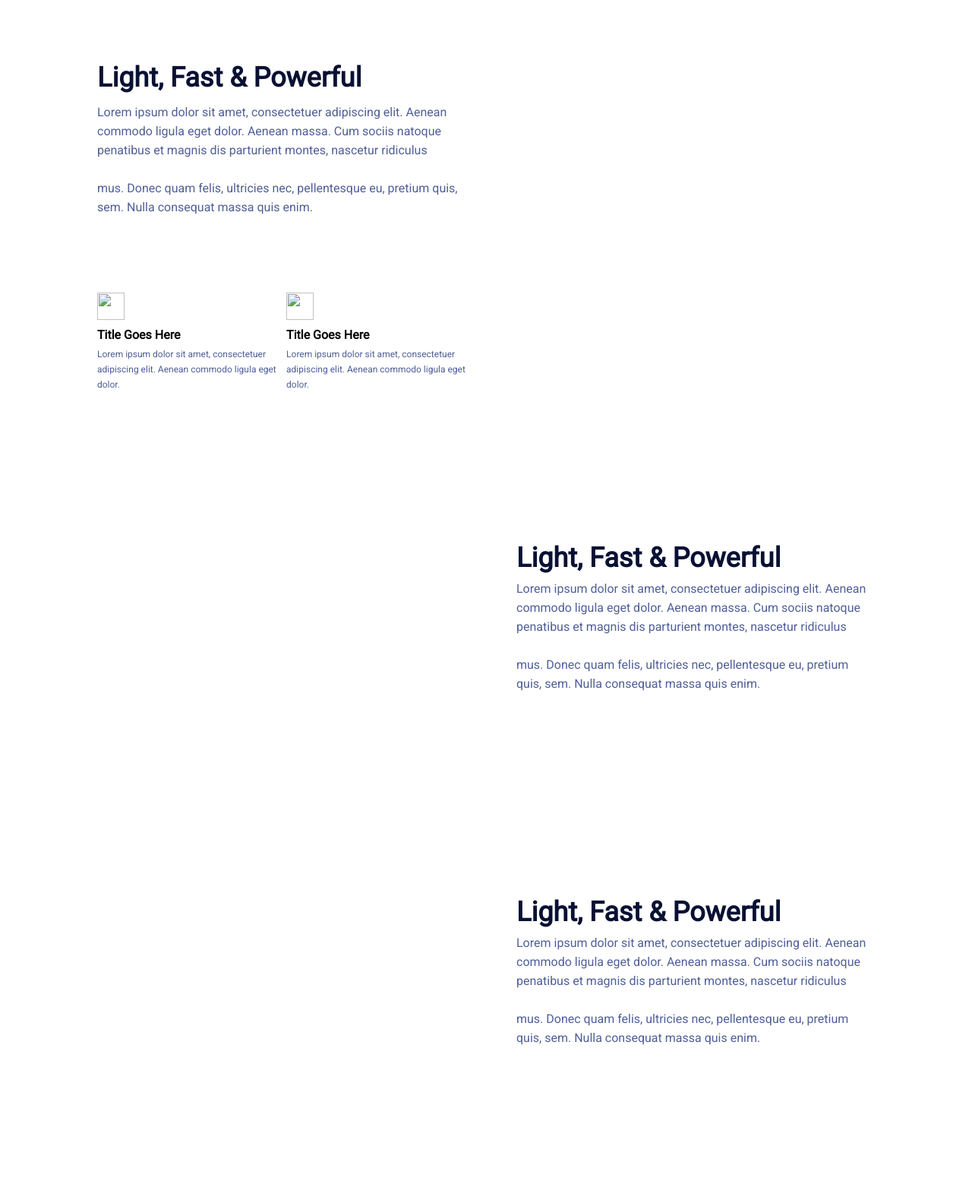
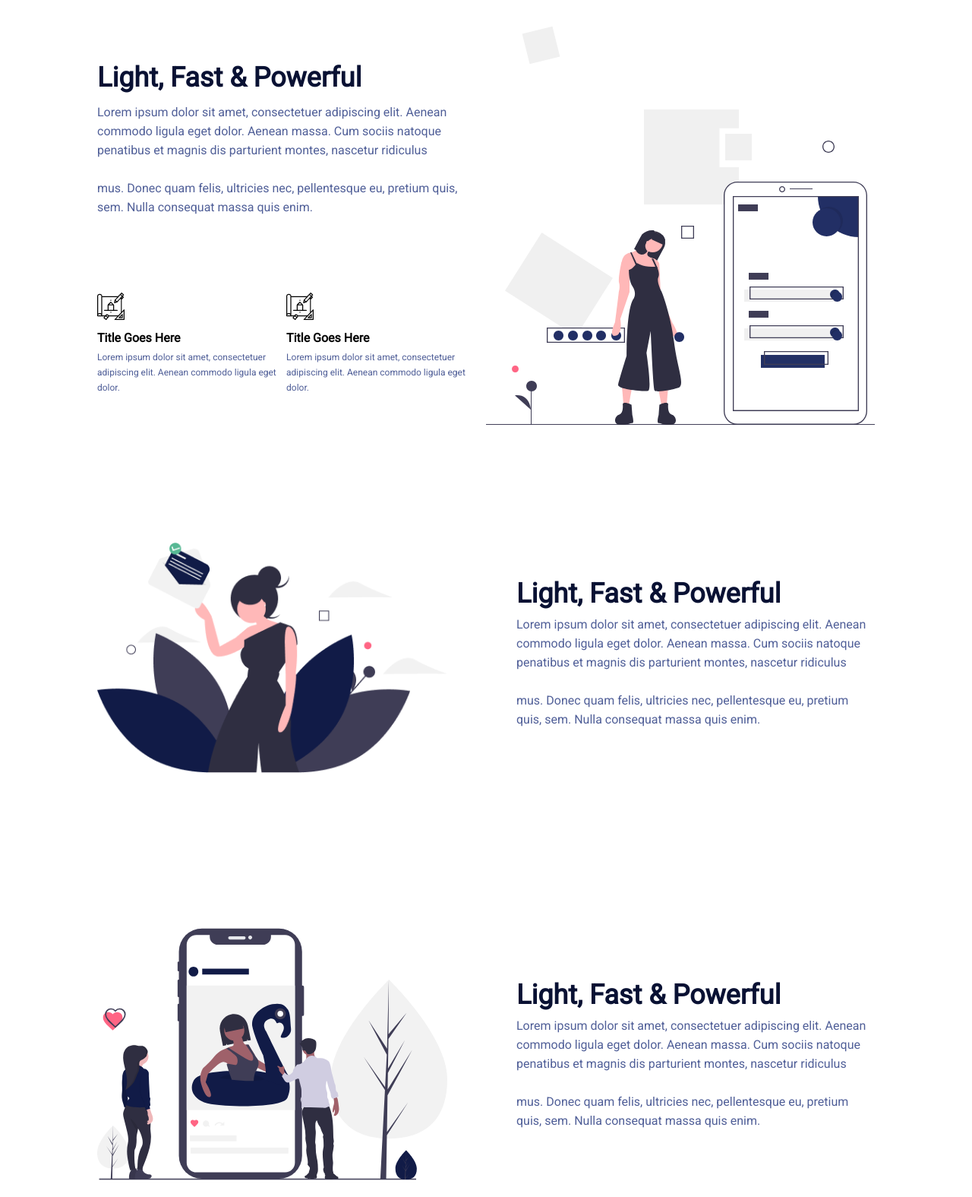
Before and after one commit to mdyasin209/shop, a plain HTML site: page index.html in a window 1280 px wide. Shown: the part 1070-2645 px from the top of the page at 76% size. Drawn offline with Linux system fonts and the light colour scheme; the site is published under a folder, as on GitHub Pages, so addresses that start at the root find nothing; files whose address does not match are found by name.

Commit message:
Updated image route

```diff
--- a/index.html
+++ b/index.html
@@ -15,7 +15,7 @@
 <body>
     <div class="project-two-home-page">
         <div class="header-section-img-content">
-            <img src="/public/images/Group.svg" alt="">
+            <img src="public/images/Group.svg" alt="header logo image">
         </div>
         <div class="home-page-child-section">
             <!-- header-secion-is-start -->
@@ -73,14 +73,14 @@
                         </div>
                         <div class="content-description">
                             <div class="content-description-one">
-                                <a href="#"><img src="/public/images/Combined Shape.png" alt=""></a>
+                                <a href="#"><img src="public/images/Combined Shape.png" alt=""></a>
                                 <h3>Title Goes Here</h3>
                                 <p>Lorem ipsum dolor sit amet, consectetuer adipiscing elit.
                                     Aenean commodo ligula eget dolor. </p>
 
                             </div>
                             <div class="content-description-two">
-                                <a href="#"><img src="/public/images/Combined Shape.png" alt=""></a>
+                                <a href="#"><img src="public/images/Combined Shape.png" alt=""></a>
                                 <h3>Title Goes Here</h3>
                                 <p>Lorem ipsum dolor sit amet, consectetuer adipiscing elit.
                                     Aenean commodo ligula eget dolor.
@@ -90,7 +90,7 @@
                         </div>
                     </div>
                     <div class="second-section-content-img">
-                        <img src="/public/images/undraw_mobile_login_ikmv.svg" alt="">
+                        <img src="public/images/undraw_mobile_login_ikmv.svg" alt="">
 
                     </div>
 
@@ -100,7 +100,7 @@
             <!-- third-secion-is-start -->
             <section class="secton-third-in-home-page">
                 <div class="section-third-img-content">
-                    <img src="/public/images/undraw_happy_news_hxmt.png" alt="">
+                    <img src="public/images/undraw_happy_news_hxmt.png" alt="">
                 </div>
 
                 <div class="section-third-discription-content">
@@ -121,7 +121,7 @@
             <!-- four-secion-is-start -->
             <section class="secton-four-in-home-page">
                 <div class="section-four-img-content">
-                    <img src="/public/images/undraw_social_influencer_sgsv.svg" alt="">
+                    <img src="public/images/undraw_social_influencer_sgsv.svg" alt="">
                 </div>
 
                 <div class="section-four-discription-content">
@@ -142,7 +142,7 @@
             <!-- five-secion-is-start -->
             <section class="secton-five-in-home-page">
                 <div class="section-five-img-content">
-                    <img src="/public/images/undraw_mention_6k5d.svg" alt="">
+                    <img src="public/images/undraw_mention_6k5d.svg" alt="">
                 </div>
 
                 <div class="section-five-discription-content">
```
